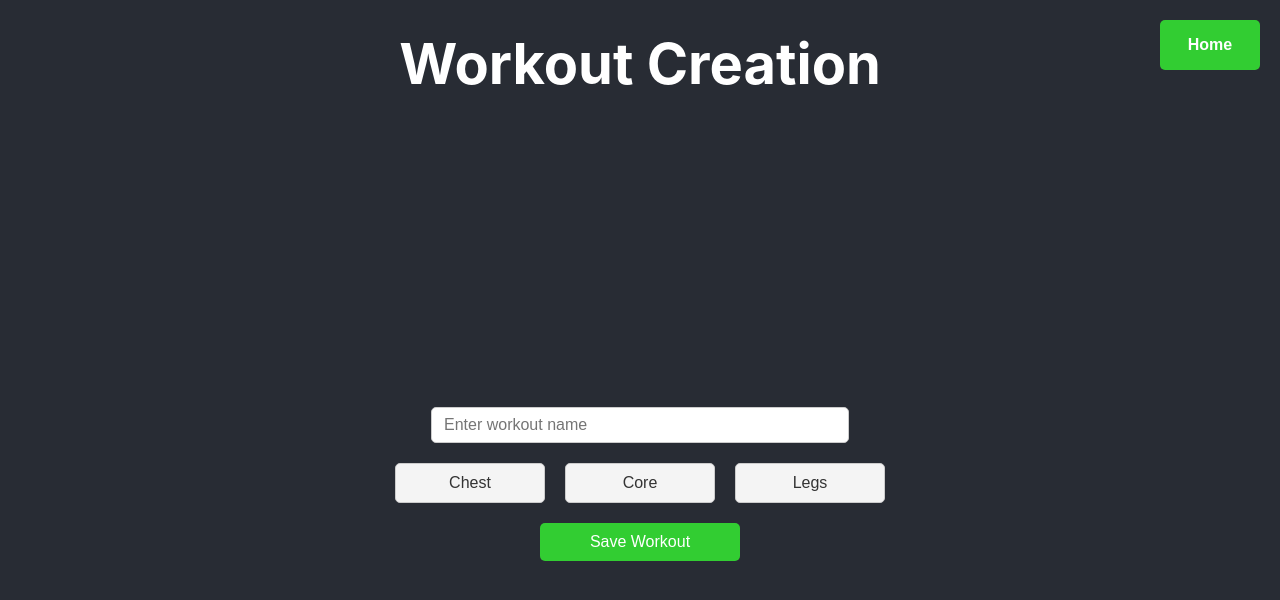
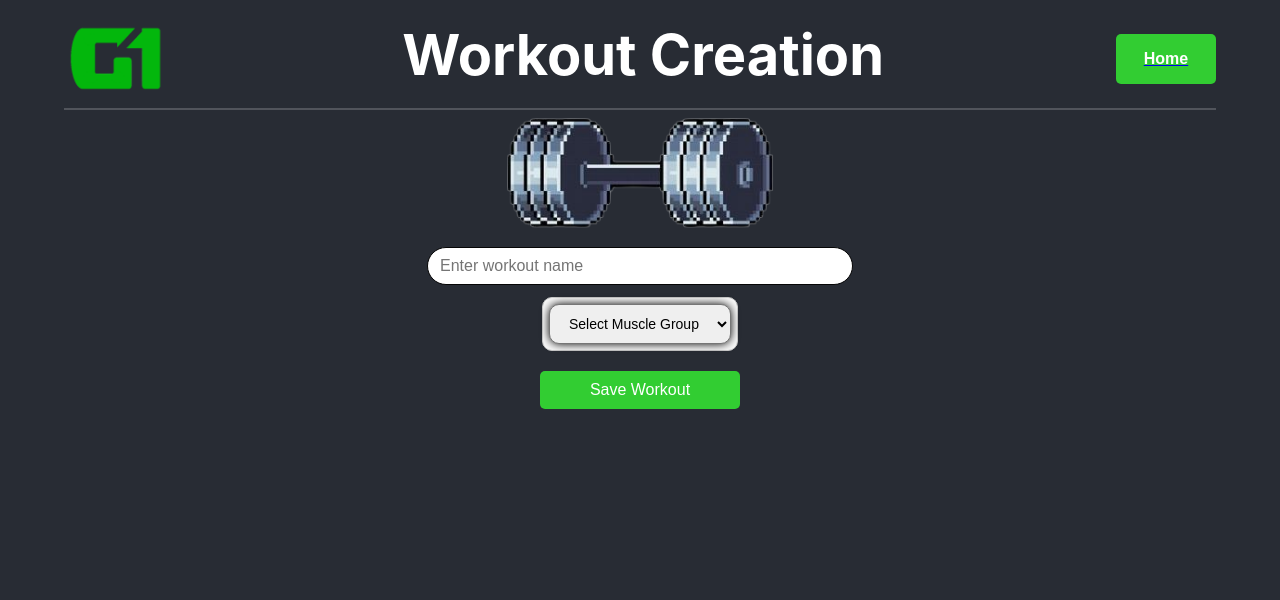
Before and after one commit to mysterydoggy/G1-fitness, a React (Create React App) app in the folder g1fitness/: page /WorkoutCreation in a window 1280 px wide. Both pictures are taken after a click on the button "Create Workout". Shown: the top 600 px of the page. Built offline with nearby package versions, Linux system fonts and the light colour scheme.

Commit message:
Updated Create Workout Webpage

```diff
--- a/g1fitness/src/Create_Workout.css
+++ b/g1fitness/src/Create_Workout.css
@@ -2,12 +2,46 @@
 .createworkout {
     text-align: center;
     background-color: #282c34;
-    height: 100vh;
+    min-height: 100vh;
+    width: auto;
     display: flex;
     flex-direction: column;
     align-items: center;
     justify-content: flex-start;
     position: relative;
+  }
+
+  .header-top{
+    width: 90%;
+    height: 100px;
+    display: flex;
+    align-items: center;
+    justify-content: space-between;
+  }
+
+  .logo {
+    display: flex;
+    align-items: center;
+
+    img{
+      margin-top: 17px;
+      height: 80px;
+      width: auto;
+    }
+  }
+
+
+  hr{
+    height: 2px;
+    background-color: whitesmoke;
+    border: none;
+    width: 90%;
+    opacity: 0.2;
+  }
+
+  .dumbell img{
+    height: 110px;
+    width: auto;
   }
 
   /* title, .tit is REQUIRED, dunno why (inheritance?) */
@@ -19,7 +53,7 @@
   }
 
   /* home button) */
-  .createworkout .nav-button {
+  .nav-button {
     background-color: limegreen;
     color: white;
     border: none;
@@ -27,13 +61,11 @@
     font-size: 16px;
     cursor: pointer;
     border-radius: 5px;
-    position: absolute;
-    top: 20px;
-    right: 20px;
+    margin-top: 17px;
   }
 
-  .createworkout .nav-button:hover {
-    background-color: #32cd32;
+  .nav-button:hover {
+    background-color: #16c116;
   }
 
   /* create button */
@@ -46,7 +78,7 @@
     cursor: pointer;
     border-radius: 5px;
     width: 200px;
-    margin-top: 200px;
+    margin-top: 100px;
   }
 
   /* hover features */
@@ -59,84 +91,140 @@
     display: none; /* hidden initially */
     flex-direction: column;
     align-items: center;
-    justify-content: center;
-    flex-grow: 1;
   }
 
   /* show the content once button is clicked */
   .createworkout .content-container.show {
     display: flex;
-    margin-top: 30px;
+    flex-direction: column;
+    align-items: center;
+    gap: 20px;
+    margin-top: 15px;
   }
 
-  /* Workout name input */
+  /*Workout Name input*/
   .createworkout input[type="text"] {
-    padding: 8px 12px;
+    position: absolute;
+
+    width: 40%;
+    max-width: 400px;
+    padding: 9px 12px;
     font-size: 16px;
-    border-radius: 5px;
-    border: 1px solid #ccc;
-    width: 80%;
-    max-width: 400px;
-    margin-top: 20px;
+    border-radius: 25px; /*round edges*/
+    border: 1px solid #060606; /*light grey border*/
   }
 
-  /* muscle group buttons */
-  .createworkout .muscle-group-buttons {
-    display: flex;
-    justify-content: center;
-    gap: 20px;
-    flex-wrap: wrap;
-    margin-top: 20px;
+  /*muscle group dropdown border and menu*/
+  .createworkout .muscle-group-dropdown{
+    /* Border surrounding the menu*/
+    margin-top: 50px;
+    max-width: 400px;
+    padding: 6px;
+    border-radius: 10px; /*round edges*/
+    border: 1px solid #ccc; /*light grey border*/
+    background-color: rgb(250, 250, 250);
+
+    select{
+      width: 100%;
+      padding: 10px 15px;
+      font-size: 14px;
+      border-radius: 10px;
+      box-shadow: 0 0 10px; /*shadow*/
+      cursor: pointer;
+    }
   }
 
-  /* muscle group button styles */
-  .createworkout .muscle-group-button {
-    background-color: #f4f4f4;
-    color: #333;
-    border: 1px solid #ccc;
-    padding: 10px 20px;
-    font-size: 16px;
-    cursor: pointer;
-    border-radius: 5px;
-    min-width: 150px;
-  }
+  .createworkout .subcategory-dropdown{
+    /* Border surrounding the menu*/
+    max-width: 400px;
+    padding: 6px;
+    border-radius: 10px; /*round edges*/
+    border: 1px solid #ccc; /*light grey border*/
+    background-color: rgb(250, 250, 250);
 
-  .createworkout .muscle-group-button:hover,
-  .createworkout .muscle-group-button.active {
-    background-color: limegreen;
-    color: white;
+    select{
+      width: 100%;
+      padding: 10px 15px;
+      font-size: 12.5px;
+      border-radius: 10px;
+      box-shadow: 0 0 10px; /*shadow*/
+      cursor: pointer;
+    }
   }
 
   /* exercise list style */
   .createworkout .exercise-list {
     display: flex;
+    flex-direction: column;
     flex-wrap: wrap;
     justify-content: space-around;
     gap: 20px;
-    margin-top: 20px;
+    font-size: 18px;
+  }
+   /* exercise item style */
+   .createworkout .exercise-item {
+    display: flex;
+    color: white;;
   }
 
-  /* exercise item style */
-  .createworkout .exercise-item {
-    margin: 8px;
-    display: flex;
-    align-items: center;
+  .createworkout .add-button{
+    margin-top: 10px;
+    background-color: limegreen;
+    border: none;
+    padding: 10px 20px;
+    border-radius: 5px;
     color: white;
+    font-weight: bold;
+    font-size: 16px;
+    cursor: pointer;
   }
 
-  /* save button */
+  /* Save button */
   .createworkout .save-button {
     background-color: limegreen;
     color: white;
     border: none;
-    padding: 10px 15px;
+    padding: 10px 20px;
     font-size: 16px;
     cursor: pointer;
     border-radius: 5px;
     width: 200px;
-    margin-top: 20px;
+    margin-top: 0px;
   }
 
   .createworkout .save-button:hover {
-    background-color: #32cd32;
+    background-color: #16c116;
   }
+
+  .workout-table {
+    background-color: #1e1e1e;
+    color: white;
+    padding: 10px;
+    border-radius: 10px;
+    width: 600px;
+
+
+    table{
+      width: 100%;
+      border-collapse: collapse;
+    }
+
+    th, td{
+      border-top: 1px solid #ccc;
+      border-bottom: 1px solid #ccc;
+      border-left: 1px solid #ccc;
+      border-right: 1px solid #ccc;
+      padding: 8px 12px;
+      text-align: left;
+    }
+
+    button{
+      background: rgb(142, 47, 66);
+      color: white;
+      border: none;
+      border-radius: 4px;
+      padding: 5px 10px;
+      cursor: pointer;
+      font-weight: bold;
+    }
+  }
--- a/g1fitness/src/Create_Workout.js
+++ b/g1fitness/src/Create_Workout.js
@@ -1,33 +1,74 @@
 import React, { useState } from "react";
 import { Link } from "react-router-dom";
 import "./Create_Workout.css";
+import logo from "./G1_Logo.png";
+import dumbell from "./Dumbell.png";
 
 function WorkoutCreation() {
   const [workoutName, setWorkoutName] = useState("");
-  const [selectedExercises, setSelectedExercises] = useState({
-    Chest: [],
-    Core: [],
-    Legs: [],
-  });
+  const [selectedExercises, setSelectedExercises] = useState({});
+  /* Category and subcategory state */
   const [activeCategory, setActiveCategory] = useState(null);
+  const [activeSubcategory, setActiveSubcategory] = useState(null);
+  /* State for workout plan and creation status */
+  const [workoutPlan, setWorkoutPlan] = useState([]);
   const [isWorkoutCreated, setIsWorkoutCreated] = useState(false);
+  const [duplicateMessage, setDuplicateMessage] = useState("");
+
+  // Exercise data structure
+  // Each category has subcategories with corresponding exercises
   const exercises = {
-    Chest: ["Push-up", "Bench Press", "Incline Press"],
-    Core: ["Sit-up", "Crunches", "Plank"],
-    Legs: ["Squats", "Lunges", "Leg Press"],
+    Arms: {
+      Biceps: ["Bicep Curl", "Hammer Curl", "Concentration Curl"],
+      Triceps: ["Tricep Dip", "Tricep Pushdown", "Skull Crusher"],
+      Forearms: ["Wrist Curl", "Reverse Curl", "Forearm Plank"],
+    },
+    Back: {
+      Upper: ["Seated Cable Row", "Bent-over Barbell Row", "T-Bar Row"],
+      Lats: ["Lat Pulldown", "Pull-up", "Chin-up", "Straight-Arm Pulldown"],
+      Lower: ["Deadlift", "Barbell Good Mornings", "Back Extension"],
+      Traps: ["Shrugs", "Face Pulls", "Upright Row"],
+    },
+    Chest: {
+      Upper: ["Incline Bench Press", "Incline Dumbbell Press", "Incline Push-Up"],
+      Middle: ["Bench Press", "Flat Dumbbell Press", "Chest Fly"],
+      Lower: ["Decline Bench Press", "Dips (Chest Focused)", "Cable Crossover"],
+    },
+    Core: {
+      Inner: ["Plank", "Bird Dog", "Dead Bug"],
+      Outer: ["Side Plank", "Oblique Crunch", "Hang Leg Raise"],
+    },
+    FullBody: {
+      Power: ["Clean and Jerk", "Snatch", "Snatch"],
+      Conditioning: ["Burpees", "Kettlebell Swings", "Battle Ropes"],
+      BodyWeight: ["Jump Squats", "Push-Up to Plank", "Mountain Climbers"],
+    },
+    Legs: {
+      Quadriceps: ["Barbell Squat", "Leg Press", "Lunges"],
+      Hamstrings: ["Deadlift", "Hamstring Curl", "Glute Bridge"],
+      Calves: ["Calf Raise", "Seated Calf Raise", "Donkey Calf Raise"],
+      Glutes: ["Hip Thrust", "Cable Kickback", "Glute Bridge"],
+    },
+    Shoulders: {
+      Deltoids: ["Overhead Press", "Lateral Raise", "Upright Row"],
+      RotatorCuff: ["External Rotation", "Internal Rotation", "Face Pull"],
+    },
   };
 
-  const handleCheckboxChange = (category, exercise) => {
+  /* Function to handle checkbox changes */
+  const handleCheckboxChange = (subcategory, exercise) => {
     setSelectedExercises((prevState) => {
-      const updatedCategory = prevState[category].includes(exercise)
-        ? prevState[category].filter((item) => item !== exercise)
-        : [...prevState[category], exercise];
-      return { ...prevState, [category]: updatedCategory };
+      const updatedList = prevState[subcategory]?.includes(exercise)
+        ? prevState[subcategory].filter((e) => e !== exercise)
+        : [...(prevState[subcategory] || []), exercise];
+
+      return { ...prevState, [subcategory]: updatedList };
     });
   };
 
   const handleCategoryClick = (category) => {
     setActiveCategory(category === activeCategory ? null : category);
+    setActiveSubcategory(null); // reset subcategory when switching
   };
 
   const handleSaveWorkout = () => {
@@ -39,12 +80,62 @@ function WorkoutCreation() {
     setIsWorkoutCreated(true); // toggle the visibility of the content
   };
 
+  // Function to handle the "Add to Workout" button click
+  const handleAddToWorkout = () =>{
+    if(!activeSubcategory || !selectedExercises[activeSubcategory]) return;
+
+    const newEntries = selectedExercises[activeSubcategory].map((exercise) => ({
+      category: activeCategory,
+      subcategory: activeSubcategory,
+      exercise,
+    }));
+
+    /*Handaling problem i ran into where you could add duplicate exercises*/
+    const duplicates = newEntries.filter((newItem) =>
+      workoutPlan.some(
+        (existingItem) =>
+          existingItem.exercise === newItem.exercise &&
+          existingItem.subcategory === newItem.subcategory &&
+          existingItem.category === newItem.category
+      )
+    );
+
+    if(duplicates.length > 0){
+      setDuplicateMessage("❗ One or more exercises already in workout.");
+      return;
+    }
+    setDuplicateMessage(""); // Clear the message if no duplicates
+    setWorkoutPlan((prev) => [...prev, ...newEntries]);
+
+    //Clear the checkbox when it is added to workout plan
+    setSelectedExercises((prevState) => ({
+      ...prevState,
+      [activeSubcategory]: [], // Clear the selected exercises for this subcategory
+    }));
+  };
+
+  const handleRemoveFromWorkout = (indexRemoved) => {
+    setWorkoutPlan((prev) => prev.filter((_, index) => index !== indexRemoved));
+  };
+
+  // Function to handle the "Create Workout" button click
   return (
     <div className="createworkout">
+
+      <div className="header-top">
+        <div className="logo">
+          <img src={logo} alt="logo" />
+        </div>
         <h1 className="Tit">Workout Creation</h1>
-        <Link to="/">
+        <Link to ="/">
           <button className="nav-button">Home</button>
         </Link>
+      </div>
+      <hr />
+
+      <div className="dumbell">
+        <img src ={dumbell} alt="dumbell" />
+      </div>
 
       {/* create workout button */}
       {!isWorkoutCreated && (
@@ -66,35 +157,62 @@ function WorkoutCreation() {
           />
 
           {/* muscle categories, choice */}
-          <div className="muscle-group-buttons">
-            {Object.keys(exercises).map((category) => (
-              <button
-                key={category}
-                className={`muscle-group-button ${
-                  activeCategory === category ? "active" : ""
-                }`}
-                onClick={() => handleCategoryClick(category)}
+          <div className="muscle-group-dropdown">
+            <select
+              value={activeCategory || ""}
+              onChange={(e) => handleCategoryClick(e.target.value)}
+            >
+              <option value="">Select Muscle Group</option>
+              {Object.keys(exercises).map((category) => (
+                <option key={category} value={category}>
+                  {category}
+                </option>
+              ))}
+            </select>
+          </div>
+          {/* subcategories, choice */}
+          {activeCategory && (
+            <div className="subcategory-dropdown">
+              <select
+                value={activeSubcategory || ""}
+                onChange={(e) => setActiveSubcategory(e.target.value)}
               >
-                {category}
-              </button>
-            ))}
-          </div>
+                <option value="">Select Target Muscle</option>
+                {Object.keys(exercises[activeCategory]).map((subcategory) => (
+                  <option key={subcategory} value={subcategory}>
+                    {subcategory}
+                  </option>
+                ))}
+              </select>
+            </div>
+          )}
 
           {/* list by category */}
-          {activeCategory && (
+          {activeCategory && activeSubcategory &&(
             <div className="exercise-list">
-              {exercises[activeCategory].map((exercise) => (
+              {exercises[activeCategory][activeSubcategory].map((exercise) => (
                 <div key={exercise} className="exercise-item">
                   <input
                     type="checkbox"
-                    checked={selectedExercises[activeCategory].includes(exercise)}
+                    checked={
+                      selectedExercises[activeSubcategory]?.includes(exercise) || false
+                    }
                     onChange={() =>
-                      handleCheckboxChange(activeCategory, exercise)
+                      handleCheckboxChange(activeSubcategory, exercise)
                     }
                   />
                   {exercise}
                 </div>
               ))}
+
+          {selectedExercises[activeSubcategory]?.length > 0 && (
+            <button className="add-button" onClick={handleAddToWorkout}>
+              + Add to Workout
+            </button>
+          )}
+          {duplicateMessage && (
+            <p style={{color: "red", fontWeight: "bold"}}>{duplicateMessage}</p>
+          )}
             </div>
           )}
 
@@ -104,6 +222,38 @@ function WorkoutCreation() {
               Save Workout
             </button>
           </div>
+
+          {/* workout plan display */}
+          {workoutPlan.length > 0 && (
+          <div className="workout-table">
+            <h3>Workout Plan</h3>
+            <table>
+              <thead>
+                <tr>
+                  <th>#</th>
+                  <th>Muscle Group</th>
+                  <th>Exercise</th>
+                  <th>Action</th>
+                </tr>
+              </thead>
+              <tbody>
+                {workoutPlan.map((item, index) => (
+                  <tr key={index}>
+                    <td>{index + 1}</td>
+                    <td>{item.subcategory} {item.category}</td>
+                    <td>{item.exercise}</td>
+                    <td>
+                      <button onClick={() => handleRemoveFromWorkout(index)}>
+                        ❌Remove
+                      </button>
+                    </td>
+                  </tr>
+                ))}
+              </tbody>
+            </table>
+          </div>
+        )}
+
         </div>
       )}
     </div>
```
Also changed, not shown: g1fitness/src/Dumbell.png (added).
